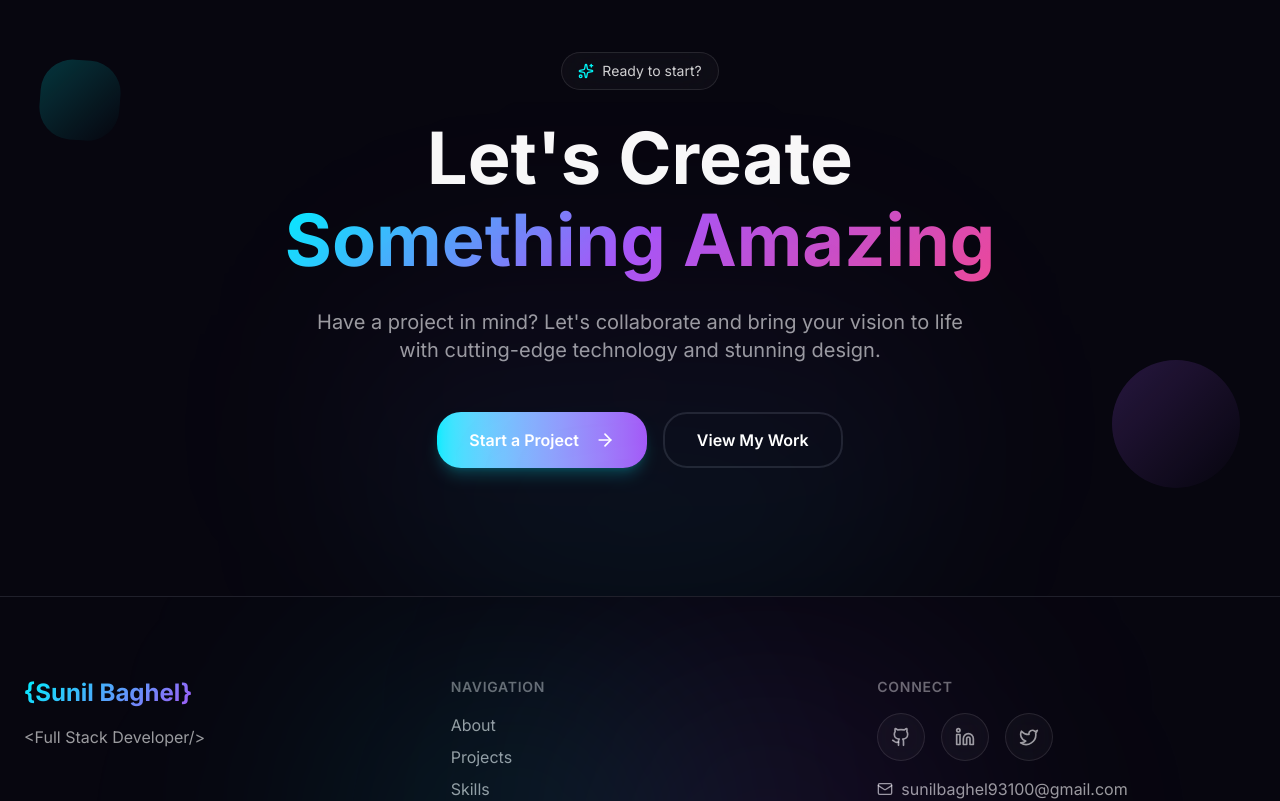
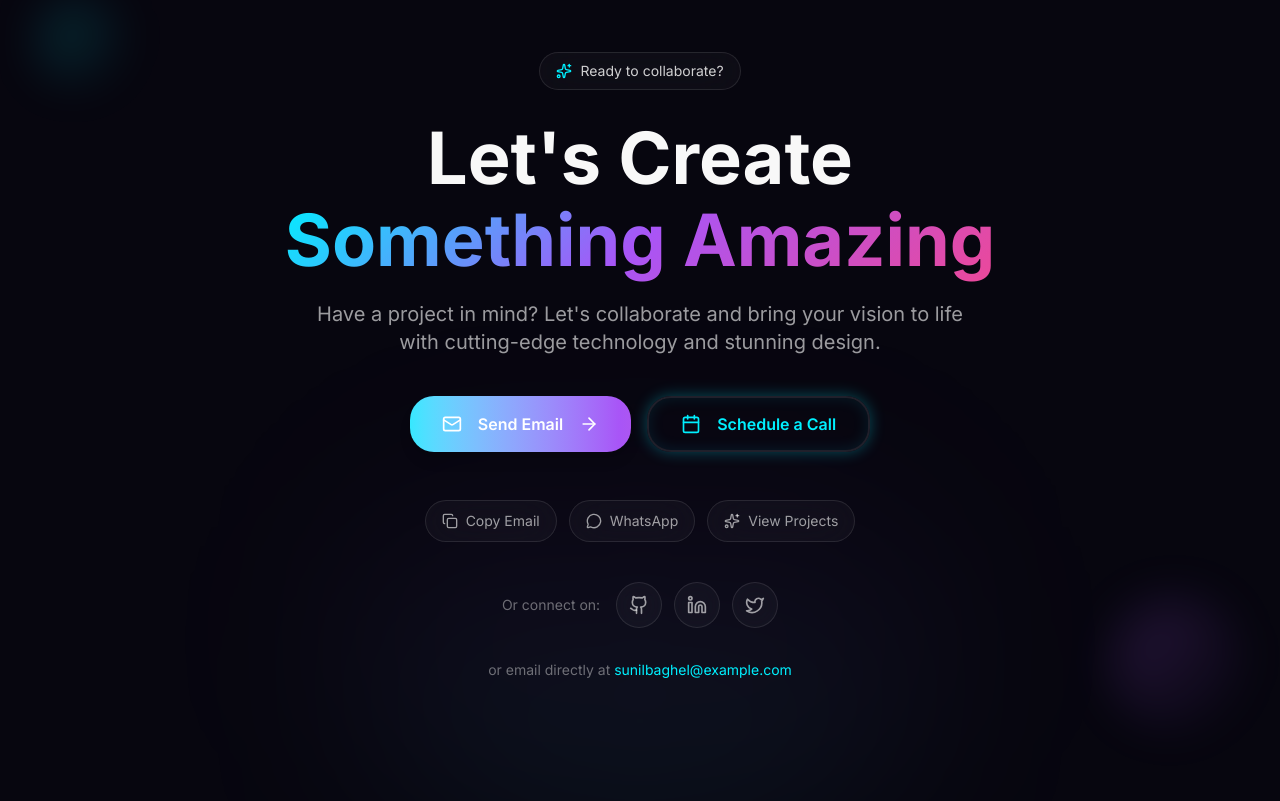
Before and after one commit to SunilBaghel002/portfolio, a Next.js app: page / in a window 1280 px wide. Shown: the part 3340-4141 px from the top of the page. Built offline with nearby package versions, Linux system fonts and the light colour scheme.

Commit message:
Update CallToAction.tsx

```diff
--- a/src/components/sections/CallToAction.tsx
+++ b/src/components/sections/CallToAction.tsx
@@ -1,51 +1,106 @@
+// components/sections/CallToAction.tsx
 "use client";
 
-import { motion, useScroll, useTransform } from "framer-motion";
-import { useRef } from "react";
+import { motion } from "framer-motion";
 import Link from "next/link";
 import { Button } from "../ui/button";
 import { AnimatedText } from "../animations/AnimatedText";
-import { ArrowRight, Sparkles } from "lucide-react";
+import {
+    ArrowRight,
+    Sparkles,
+    Mail,
+    Calendar,
+    MessageCircle,
+    Copy,
+    Check,
+    Github,
+    Linkedin,
+    Twitter
+} from "lucide-react";
+import { useState } from "react";
+
+// Animation variants
+const fadeInUp = {
+    initial: { opacity: 0, y: 30 },
+    animate: { opacity: 1, y: 0 },
+};
+
+const staggerContainer = {
+    animate: {
+        transition: {
+            staggerChildren: 0.1,
+        },
+    },
+};
+
+// Your contact info
+const contactInfo = {
+    email: "sunilbaghel@example.com", // Replace with your email
+    calendly: "https://calendly.com/sunilbaghel", // Replace with your Calendly
+    whatsapp: "+911234567890", // Replace with your WhatsApp number
+    socials: {
+        github: "https://github.com/SunilBaghel002",
+        linkedin: "https://linkedin.com/in/sunilbaghel",
+        twitter: "https://twitter.com/sunilbaghel",
+    },
+};
 
 export default function CallToAction() {
-    const containerRef = useRef<HTMLDivElement>(null);
-    const { scrollYProgress } = useScroll({
-        target: containerRef,
-        offset: ["start end", "end start"],
-    });
+    const [copied, setCopied] = useState(false);
 
-    const y = useTransform(scrollYProgress, [0, 1], [100, -100]);
-    const rotate = useTransform(scrollYProgress, [0, 1], [0, 20]);
+    const copyEmail = async () => {
+        try {
+            await navigator.clipboard.writeText(contactInfo.email);
+            setCopied(true);
+            setTimeout(() => setCopied(false), 2000);
+        } catch (err) {
+            // Fallback for older browsers
+            const textArea = document.createElement("textarea");
+            textArea.value = contactInfo.email;
+            document.body.appendChild(textArea);
+            textArea.select();
+            document.execCommand("copy");
+            document.body.removeChild(textArea);
+            setCopied(true);
+            setTimeout(() => setCopied(false), 2000);
+        }
+    };
 
     return (
-        <section ref={containerRef} className="py-32 relative overflow-hidden">
-            <div className="max-w-4xl mx-auto px-6 text-center">
-                {/* Floating decorations */}
+        <section className="py-24 md:py-32 relative overflow-hidden">
+            {/* Background Elements - Static, no parallax */}
+            <div className="absolute inset-0 pointer-events-none">
+                {/* Top left decoration */}
+                <div className="absolute top-20 left-10 w-20 h-20 rounded-2xl bg-gradient-to-br from-[#00f0ff]/20 to-transparent blur-xl" />
+
+                {/* Bottom right decoration */}
+                <div className="absolute bottom-20 right-10 w-32 h-32 rounded-full bg-gradient-to-br from-[#a855f7]/20 to-transparent blur-xl" />
+
+                {/* Center glow */}
+                <div className="absolute bottom-0 left-1/2 -translate-x-1/2 w-[600px] h-[400px] bg-gradient-to-t from-[#00f0ff]/10 via-[#a855f7]/5 to-transparent rounded-full blur-[100px]" />
+            </div>
+
+            <div className="max-w-4xl mx-auto px-6 text-center relative z-10">
                 <motion.div
-                    className="absolute top-20 left-10 w-20 h-20 rounded-2xl bg-gradient-to-br from-[var(--color-accent-neon)]/20 to-transparent"
-                    style={{ y, rotate }}
-                />
-                <motion.div
-                    className="absolute bottom-20 right-10 w-32 h-32 rounded-full bg-gradient-to-br from-[var(--color-accent-purple)]/20 to-transparent"
-                    style={{ y: useTransform(scrollYProgress, [0, 1], [-50, 50]) }}
-                />
-
-                {/* Content */}
-                <motion.div
-                    initial={{ opacity: 0, y: 50 }}
-                    whileInView={{ opacity: 1, y: 0 }}
-                    viewport={{ once: true }}
-                    transition={{ duration: 0.8 }}
+                    initial="initial"
+                    whileInView="animate"
+                    viewport={{ once: true, margin: "-100px" }}
+                    variants={staggerContainer}
                 >
+                    {/* Badge */}
                     <motion.div
-                        className="inline-flex items-center gap-2 px-4 py-2 rounded-full glass border border-[var(--color-accent-neon)]/30 mb-8"
-                        whileHover={{ scale: 1.05 }}
+                        variants={fadeInUp}
+                        className="inline-flex items-center gap-2 px-4 py-2 rounded-full glass border border-[#00f0ff]/30 mb-8"
                     >
-                        <Sparkles className="w-4 h-4 text-[var(--color-accent-neon)]" />
-                        <span className="text-sm text-white/80">Ready to start?</span>
+                        <Sparkles className="w-4 h-4 text-[#00f0ff]" />
+                        <span className="text-sm text-white/80">Ready to collaborate?</span>
                     </motion.div>
 
-                    <h2 className="text-4xl md:text-6xl lg:text-7xl font-bold mb-8">
+                    {/* Heading */}
+                    <motion.h2
+                        variants={fadeInUp}
+                        className="text-4xl md:text-6xl lg:text-7xl font-bold mb-6"
+                    >
                         <AnimatedText
                             text="Let's Create"
                             className="block"
@@ -53,38 +108,148 @@ export default function CallToAction() {
                             animation="reveal"
                         />
                         <span className="gradient-text">Something Amazing</span>
-                    </h2>
+                    </motion.h2>
 
-                    <p className="text-xl text-white/60 max-w-2xl mx-auto mb-12">
+                    {/* Description */}
+                    <motion.p
+                        variants={fadeInUp}
+                        className="text-lg md:text-xl text-white/60 max-w-2xl mx-auto mb-10"
+                    >
                         Have a project in mind? Let&apos;s collaborate and bring your vision to life
                         with cutting-edge technology and stunning design.
-                    </p>
+                    </motion.p>
 
+                    {/* Primary CTA Buttons */}
                     <motion.div
-                        className="flex flex-col sm:flex-row items-center justify-center gap-4"
-                        initial={{ opacity: 0, y: 20 }}
-                        whileInView={{ opacity: 1, y: 0 }}
-                        viewport={{ once: true }}
-                        transition={{ delay: 0.3 }}
+                        variants={fadeInUp}
+                        className="flex flex-col sm:flex-row items-center justify-center gap-4 mb-12"
                     >
-                        <Link href="/contact">
-                            <Button size="lg" className="group">
-                                Start a Project
-                                <ArrowRight className="w-5 h-5 ml-2 group-hover:translate-x-2 transition-transform" />
+                        {/* Email Button */}
+                        <a href={`mailto:${contactInfo.email}`}>
+                            <Button size="lg" variant="gradient" className="group min-w-[200px]">
+                                <Mail className="w-5 h-5 mr-2" />
+                                Send Email
+                                <ArrowRight className="w-5 h-5 ml-2 group-hover:translate-x-1 transition-transform" />
                             </Button>
-                        </Link>
-                        <Link href="/projects">
-                            <Button variant="outline" size="lg">
-                                View My Work
+                        </a>
+
+                        {/* Schedule Call */}
+                        <a
+                            href={contactInfo.calendly}
+                            target="_blank"
+                            rel="noopener noreferrer"
+                        >
+                            <Button size="lg" variant="neon" className="min-w-[200px]">
+                                <Calendar className="w-5 h-5 mr-2" />
+                                Schedule a Call
                             </Button>
+                        </a>
+                    </motion.div>
+
+                    {/* Quick Contact Options */}
+                    <motion.div
+                        variants={fadeInUp}
+                        className="flex flex-wrap items-center justify-center gap-3 mb-10"
+                    >
+                        {/* Copy Email */}
+                        <button
+                            onClick={copyEmail}
+                            className="flex items-center gap-2 px-4 py-2.5 rounded-xl glass border border-white/10 hover:border-[#00f0ff]/40 transition-all duration-300 group"
+                        >
+                            {copied ? (
+                                <>
+                                    <Check className="w-4 h-4 text-green-400" />
+                                    <span className="text-sm text-green-400">Copied!</span>
+                                </>
+                            ) : (
+                                <>
+                                    <Copy className="w-4 h-4 text-white/60 group-hover:text-[#00f0ff]" />
+                                    <span className="text-sm text-white/60 group-hover:text-white">
+                                        Copy Email
+                                    </span>
+                                </>
+                            )}
+                        </button>
+
+                        {/* WhatsApp */}
+                        <a
+                            href={`https://wa.me/${contactInfo.whatsapp.replace(/[^0-9]/g, '')}`}
+                            target="_blank"
+                            rel="noopener noreferrer"
+                            className="flex items-center gap-2 px-4 py-2.5 rounded-xl glass border border-white/10 hover:border-green-500/40 transition-all duration-300 group"
+                        >
+                            <MessageCircle className="w-4 h-4 text-white/60 group-hover:text-green-400" />
+                            <span className="text-sm text-white/60 group-hover:text-white">
+                                WhatsApp
+                            </span>
+                        </a>
+
+                        {/* View Projects */}
+                        <Link
+                            href="/projects"
+                            className="flex items-center gap-2 px-4 py-2.5 rounded-xl glass border border-white/10 hover:border-[#a855f7]/40 transition-all duration-300 group"
+                        >
+                            <Sparkles className="w-4 h-4 text-white/60 group-hover:text-[#a855f7]" />
+                            <span className="text-sm text-white/60 group-hover:text-white">
+                                View Projects
+                            </span>
                         </Link>
                     </motion.div>
+
+                    {/* Social Links */}
+                    <motion.div
+                        variants={fadeInUp}
+                        className="flex items-center justify-center gap-4"
+                    >
+                        <span className="text-sm text-white/40">Or connect on:</span>
+
+                        <div className="flex items-center gap-3">
+                            <a
+                                href={contactInfo.socials.github}
+                                target="_blank"
+                                rel="noopener noreferrer"
+                                className="p-3 rounded-xl glass border border-white/10 text-white/60 hover:text-white hover:border-white/30 transition-all duration-300"
+                                aria-label="GitHub"
+                            >
+                                <Github className="w-5 h-5" />
+                            </a>
+
+                            <a
+                                href={contactInfo.socials.linkedin}
+                                target="_blank"
+                                rel="noopener noreferrer"
+                                className="p-3 rounded-xl glass border border-white/10 text-white/60 hover:text-[#0077b5] hover:border-[#0077b5]/30 transition-all duration-300"
+                                aria-label="LinkedIn"
+                            >
+                                <Linkedin className="w-5 h-5" />
+                            </a>
+
+                            <a
+                                href={contactInfo.socials.twitter}
+                                target="_blank"
+                                rel="noopener noreferrer"
+                                className="p-3 rounded-xl glass border border-white/10 text-white/60 hover:text-[#1da1f2] hover:border-[#1da1f2]/30 transition-all duration-300"
+                                aria-label="Twitter"
+                            >
+                                <Twitter className="w-5 h-5" />
+                            </a>
+                        </div>
+                    </motion.div>
+
+                    {/* Email Display */}
+                    <motion.p
+                        variants={fadeInUp}
+                        className="mt-8 text-sm text-white/40"
+                    >
+                        or email directly at{" "}
+                        <a
+                            href={`mailto:${contactInfo.email}`}
+                            className="text-[#00f0ff] hover:underline"
+                        >
+                            {contactInfo.email}
+                        </a>
+                    </motion.p>
                 </motion.div>
-            </div>
-
-            {/* Background gradient */}
-            <div className="absolute inset-0 pointer-events-none">
-                <div className="absolute bottom-0 left-1/2 -translate-x-1/2 w-[600px] h-[400px] bg-gradient-to-t from-[var(--color-accent-neon)]/10 via-[var(--color-accent-purple)]/5 to-transparent rounded-full blur-[100px]" />
             </div>
         </section>
     );
```
